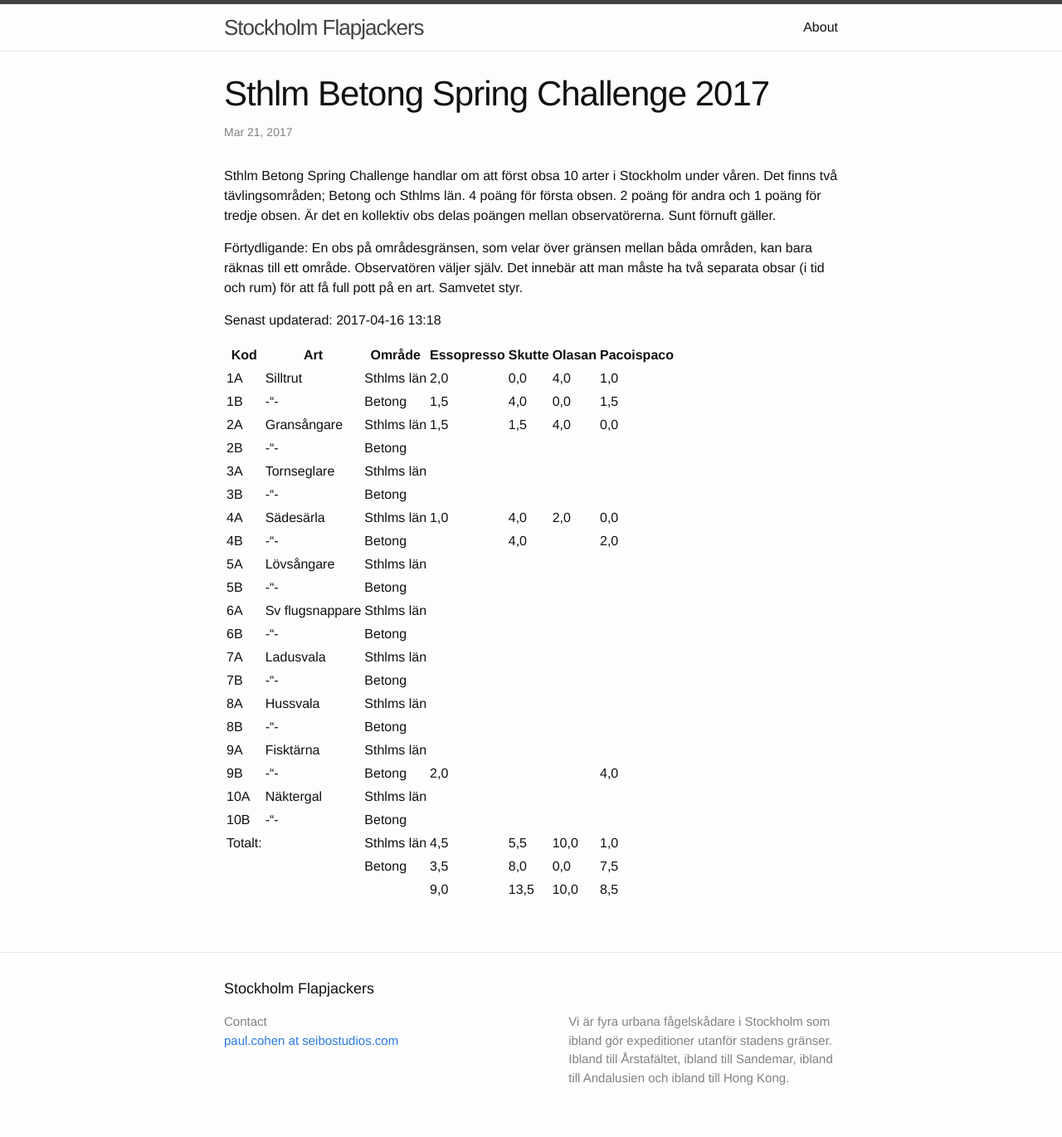
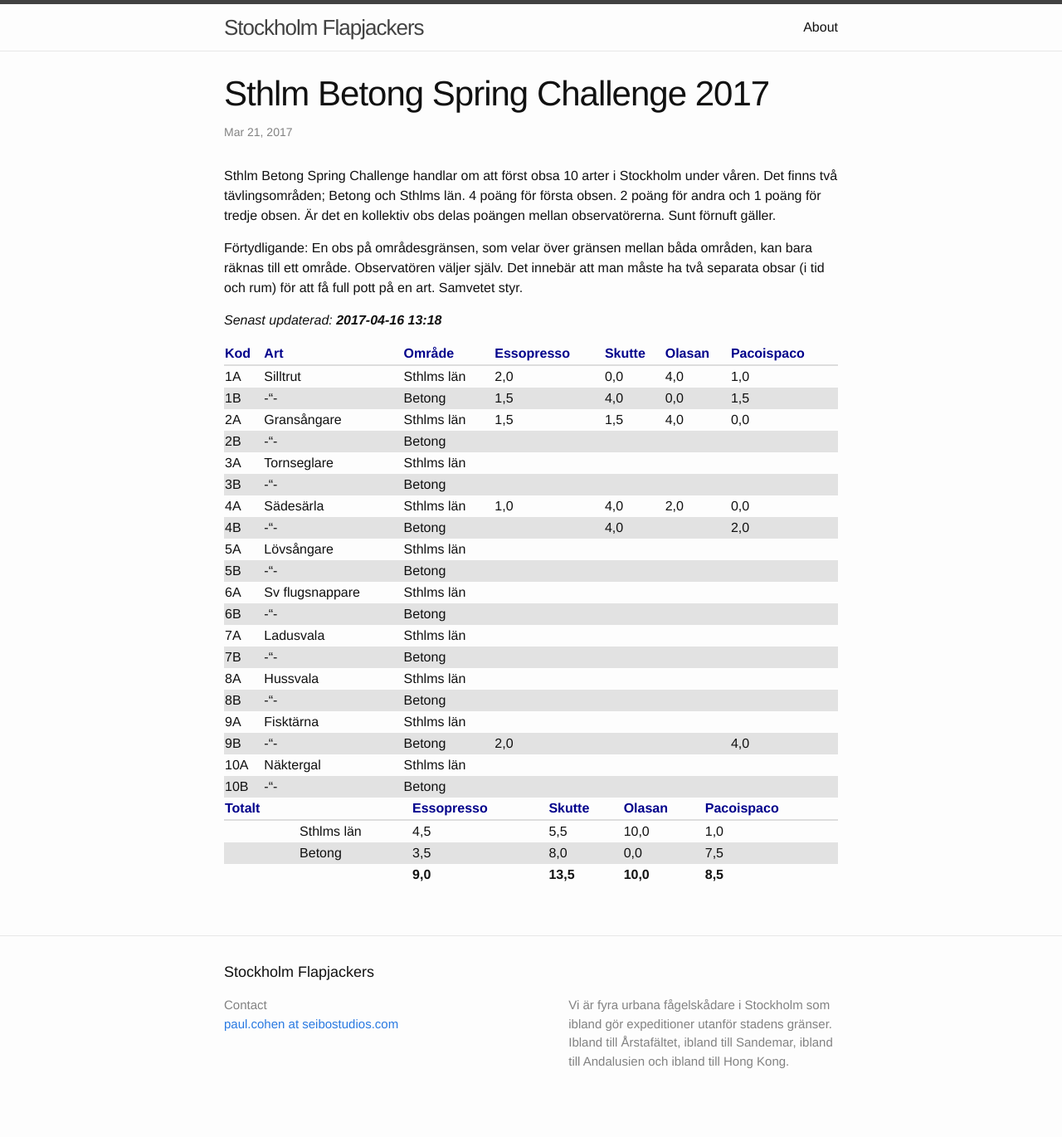
Before and after one commit to pacoispaco/flapjackers, a Jekyll site: the page built from docs/_posts/2017-03-21-sthlm-betong-spring-challenge.markdown, in a window 1280 px wide. Shown: the whole page at 83% size. Built offline with Jekyll 4.4.1, drawn with Linux system fonts in a browser that asks for light colours.

Commit message:
Add '_sass/flapjackers.scss' and modifiy table style

```diff
--- a/docs/_posts/2017-03-21-sthlm-betong-spring-challenge.markdown
+++ b/docs/_posts/2017-03-21-sthlm-betong-spring-challenge.markdown
@@ -9,7 +9,7 @@ Sthlm Betong Spring Challenge handlar om att först obsa 10 arter i Stockholm un
 
 Förtydligande: En obs på områdesgränsen, som velar över gränsen mellan båda områden, kan bara räknas till ett område. Observatören väljer själv. Det innebär att man måste ha två separata obsar (i tid och rum) för att få full pott på en art. Samvetet styr.
 
-Senast updaterad: 2017-04-16 13:18
+*Senast updaterad: **2017-04-16 13:18***
 
 | Kod | Art         | Område     | Essopresso | Skutte | Olasan | Pacoispaco |
 | --- | ----------- | ---------- | ---------- | ------ | ------ | ---------- |
@@ -33,7 +33,11 @@ Senast updaterad: 2017-04-16 13:18
 | 9B  |    -"-      | Betong     | 2,0        |        |        | 4,0        |
 | 10A | Näktergal   | Sthlms län |            |        |        |            |
 | 10B |    -"-      | Betong     |            |        |        |            |
-| === | =========== | ========== | ========== | ====== | ====== | ========== |
-| Totalt: |         | Sthlms län |  4,5       |  5,5   | 10,0   |  1,0       |
+{: .challenge-table-class }
+
+| Totalt  |         |            | Essopresso | Skutte | Olasan | Pacoispaco |
+| ------- | ------- | ---------- | ---------- | ------ | ------ | ---------- |
+|         |         | Sthlms län |  4,5       |  5,5   | 10,0   |  1,0       |
 |         |         | Betong     |  3,5       |  8,0   |  0,0   |  7,5       |
-|         |         |            |  9,0       | 13,5   | 10,0   |  8,5       |
+|         |         |            |  **9,0**   | **13,5** | **10,0** | **8,5**  |
+{: .challenge-table-class }
--- /dev/null
+++ b/docs/_sass/_flapjackers.scss
@@ -0,0 +1,10 @@
+/** Flapjackers special CSS stuf **/
+
+.challenge-table-class {
+  /**background: gray;**/
+  border-collapse: collapse;
+  width: 100%;
+  text-align: left;
+  th {color: darkblue; border-bottom: 2px solid #ddd; text-align: left;}
+  tr:nth-child(even) {background-color: #e2e2e2};
+}
--- a/docs/css/main.scss
+++ b/docs/css/main.scss
@@ -49,5 +49,6 @@ $on-laptop:        800px;
 @import
         "base",
         "layout",
-        "syntax-highlighting"
+        "syntax-highlighting",
+        "flapjackers"
 ;
```
